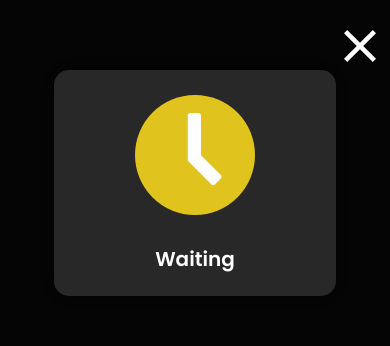
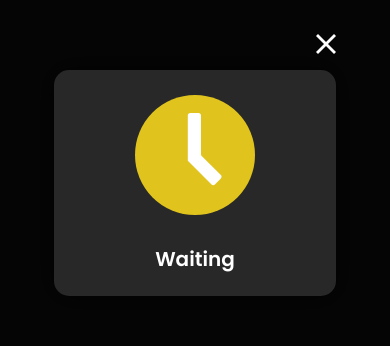
Before and after one commit to chyVacheck/white_proenix, a React (Create React App) app: page /home in a window 390 px wide. Shown: the part 239-585 px from the top of the page. Built offline with nearby package versions, Linux system fonts and the light colour scheme.

Commit message:
refactor: переделать pop-up info под новый компоненты

```diff
--- a/src/components/PopupInfo/PopupInfo.css
+++ b/src/components/PopupInfo/PopupInfo.css
@@ -1,53 +1,4 @@
 .popupInfo {
-  z-index: 1;
-  margin: 0;
-  position: fixed;
-  top: 0;
-  bottom: 0;
-  background-color: rgba(0, 0, 0, 0.5);
-  display: flex;
-  justify-content: center;
-  align-items: center;
-  height: 100%;
-  width: 100%;
-
-  visibility: hidden;
-  opacity: 0;
-  transition: visibility 0.35s, opacity 0.35s linear;
-}
-
-.popupInfo_opened {
-  visibility: visible;
-  opacity: 1;
-}
-
-.popupInfo__container {
-  margin: 0;
-  position: relative;
-  width: 430px;
-  height: fit-content;
-  box-sizing: border-box;
-  background: #282828;
-  display: flex;
-  flex-direction: column;
-  color: #fff;
-  padding: 34px 36px;
-  border-radius: 15px;
-  box-shadow: 0px 0px 25px rgba(0, 0, 0, 0.75);
-}
-
-@media screen and (min-width: 544px) and (max-width: 1152px) {
-  .popupInfo__container {
-    width: 356px;
-    padding: 29.5px 29px;
-  }
-}
-
-@media screen and (min-width: 320px) and (max-width: 544px) {
-  .popupInfo__container {
-    width: 282px;
-    padding: 25px 22px;
-  }
 }
 
 .popupInfo__img {
@@ -88,39 +39,3 @@
     line-height: 24px;
   }
 }
-
-.popupInfo__close-button {
-  margin: 0;
-  position: absolute;
-  width: 32px;
-  height: 32px;
-  background-size: contain;
-  background-color: transparent; /*? делаем фон прозрачным */
-  right: -40px;
-  top: -40px;
-  background-image: url(./../../images/close-icon.svg);
-  line-height: 0;
-  border: 0;
-  padding: 0;
-  cursor: pointer;
-}
-
-@media screen and (min-width: 544px) and (max-width: 1152px) {
-  .popup__close-button {
-    width: 26px;
-    height: 26px;
-
-    right: -40px;
-    top: -40px;
-  }
-}
-
-@media screen and (min-width: 320px) and (max-width: 544px) {
-  .popup__close-button {
-    width: 20px;
-    height: 20px;
-
-    right: 0px;
-    top: -36px;
-  }
-}
--- a/src/components/PopupInfo/PopupInfo.js
+++ b/src/components/PopupInfo/PopupInfo.js
@@ -1,32 +1,26 @@
 
 import './PopupInfo.css';
+import Popup from './../Popup/Popup.js';
 
-function PopupInfo({ isOpen, setIsOpen, img, alt, message, onClose }) {
+function PopupInfo({ isOpen, setIsOpen, img, alt, message }) {
 
-  function onClick() {
-    onClose(isOpen, setIsOpen);
-  }
+  window.PopupInfo = setIsOpen;
 
   return (
-    <section id={`popupInfo`} className={isOpen ? 'popupInfo popupInfo_opened' : 'popupInfo'}>
-      <article id={`popupInfo-container`} className="popupInfo__container popupInfo__container_biger">
+    <Popup
+      isOpen={isOpen}
+      setIsOpen={setIsOpen}
+      className={'popupInfo'}
+    >
       <img
+        className="popupInfo__img"
         src={img}
-          className="popupInfo__img"
         alt={alt}
       />
       <p className="popupInfo__message">
         {message}
       </p>
-        <button
-          aria-label="закрыть окно pop-up"
-          type="button"
-          id={`popupInfo-button-close`}
-          className="popupInfo__close-button button"
-          onClick={onClick}
-        ></button>
-      </article>
-    </section>
+    </Popup>
   )
 }
 
```
Lines whose indentation alone changed are shown as unchanged.
